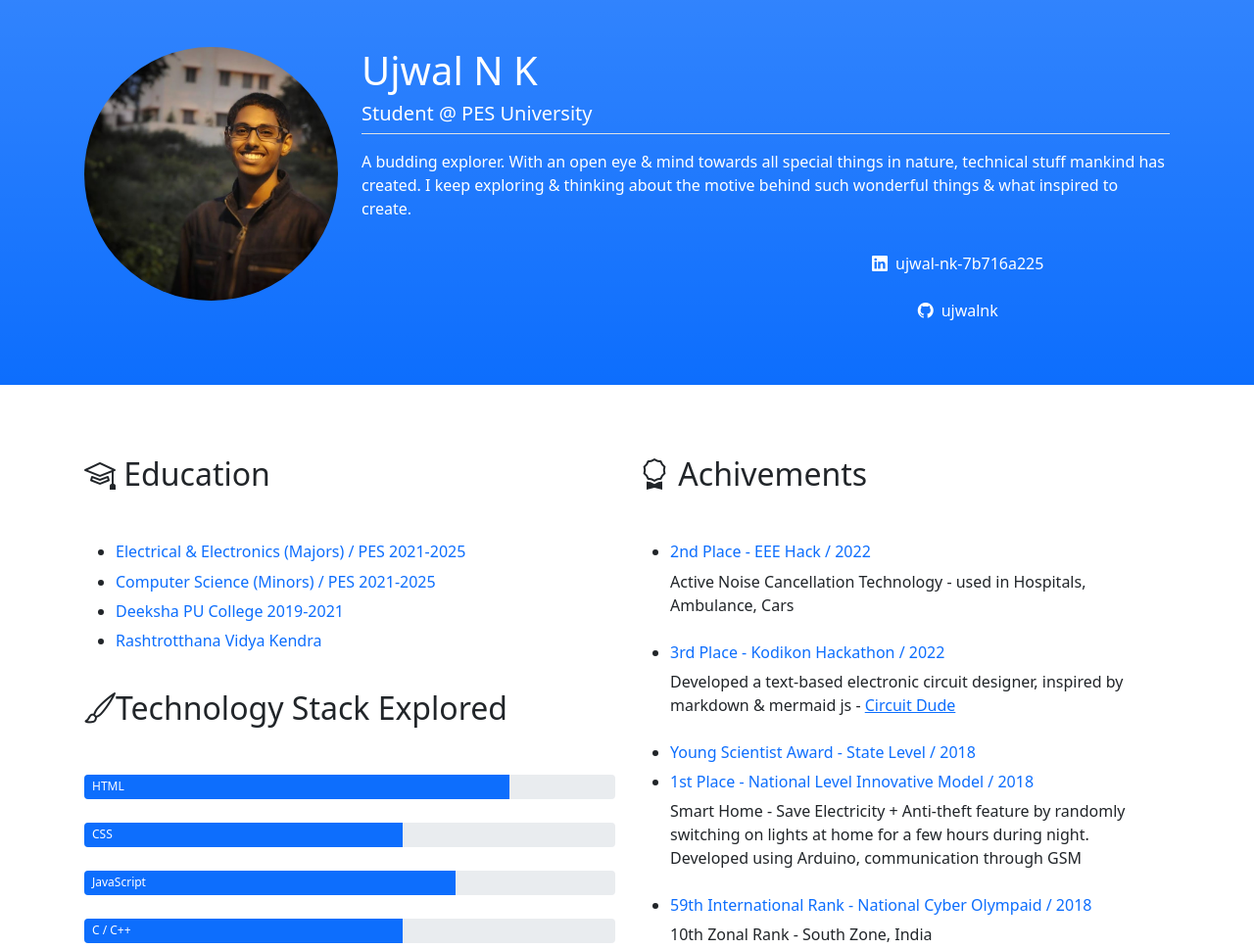
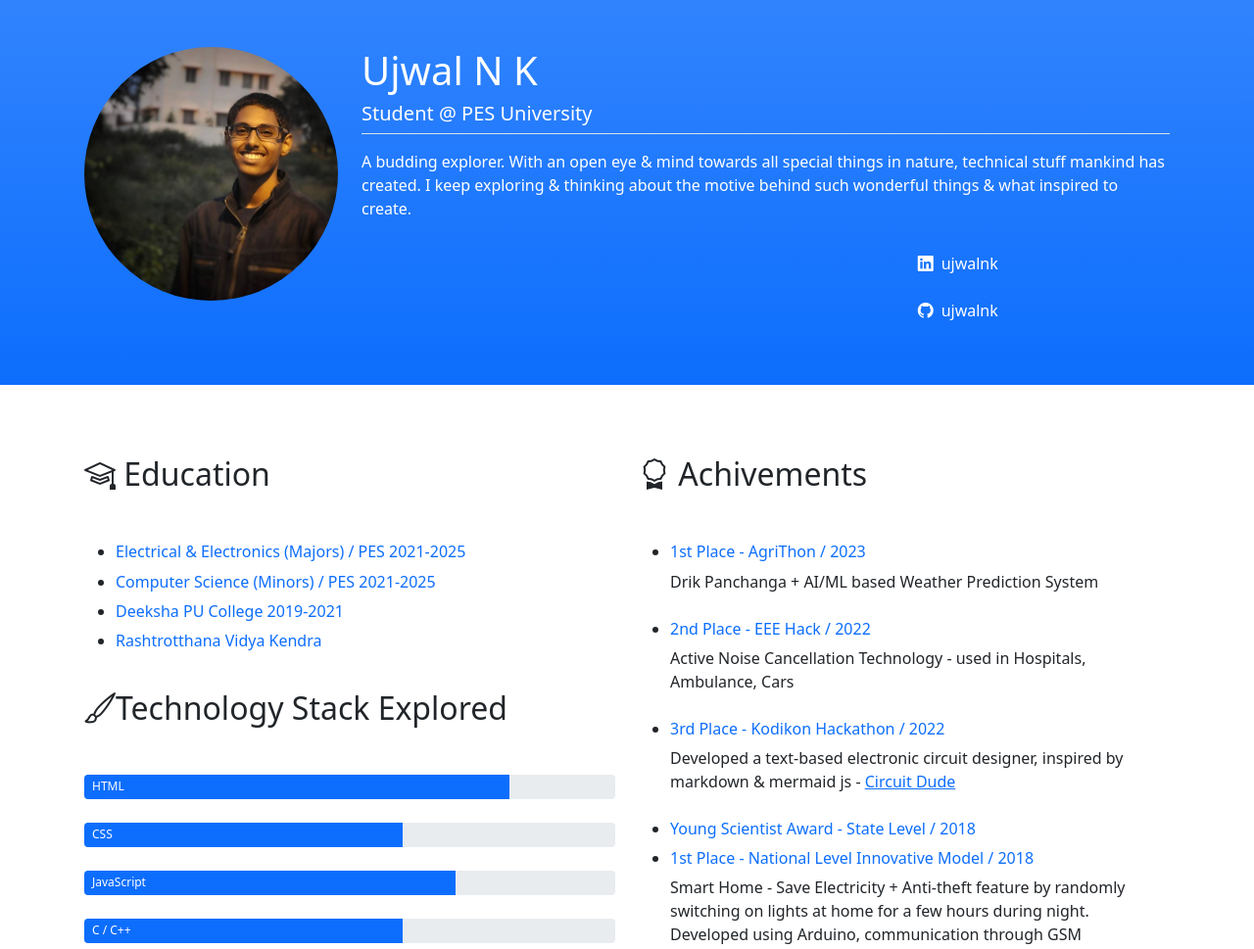
Before and after one commit to ujwalnk/ujwalnk.github.io, a plain HTML site: page index.html in a window 1280 px wide. Shown: the top 969 px of the page at 98% size. Drawn offline with nearby package versions, Linux system fonts and the light colour scheme.

Commit message:
Added New Achivement, Changed Github & Linkedin URL

```diff
--- a/index.html
+++ b/index.html
@@ -34,11 +34,11 @@
               <div class="col-md pb-2 pb-md-0">
               </div>
               <div class="col-md text-md-center pb-2 pb-md-0">
-                <i class="bi bi-linkedin"></i><a href="https://www.linkedin.com/in/ujwal-nk-7b716a225"
-                  class="text-white ml-2" style="text-decoration: none;">ujwal-nk-7b716a225</a>
+                <i class="bi bi-linkedin"></i><a href="https://www.linkedin.com/in/ujwalnk"
+                  class="text-white ml-2" style="text-decoration: none;">ujwalnk</a>
 
                 <br><br>
-                <i class="bi bi-github"></i><a href="https://www.linkedin.com/in/ujwal-nk-7b716a225"
+                <i class="bi bi-github"></i><a href="https://www.github.com/ujwalnk"
                   class="text-white ml-2" style="text-decoration: none;">ujwalnk</a>
               </div>
             </div>
@@ -120,6 +120,12 @@
         <!-- education -->
         <h2 class="mb-5"><i class="bi bi-award"></i> Achivements</h2>
         <ul>
+          <li>
+            <h6 class="text-primary">1st Place - AgriThon / 2023</h6>
+            Drik Panchanga + AI/ML based Weather Prediction System
+          </li>
+          <br>
+
           <li>
             <h6 class="text-primary">2nd Place - EEE Hack / 2022</h6>
             Active Noise Cancellation Technology - used in Hospitals, Ambulance, Cars
```
